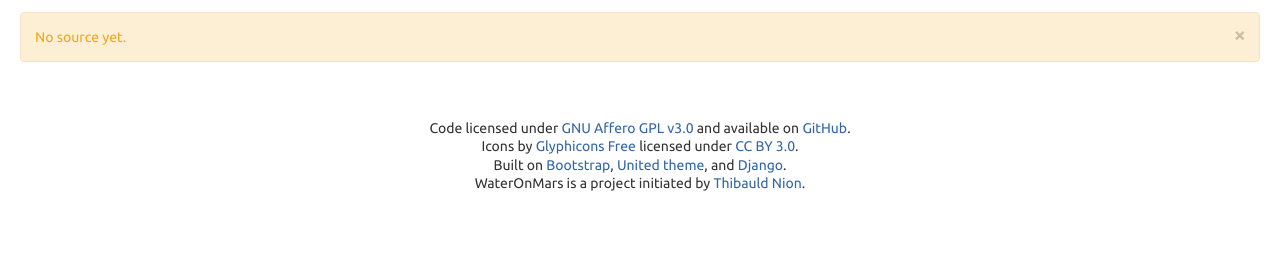
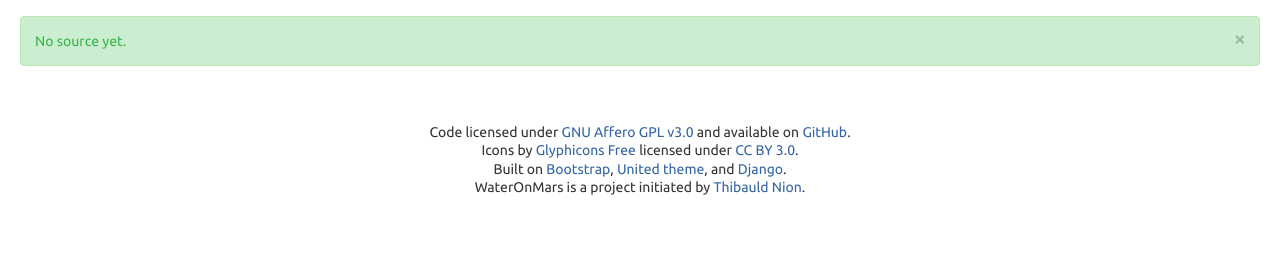
Before and after one commit to tibonihoo/wateronmars, a Django app: template wom_user/templates/sources.html in a window 1280 px wide. Shown: the part 78-341 px from the top of the page. Run offline with Django 3.2, Linux system fonts and the light colour scheme; the template is opened without the code that fills it, so the values that code supplies are empty; parts of the project's set-up code (start-up, migrations or seed data) failed here and were passed over; some libraries are stand-ins or nearby versions.

Commit message:
fix message display for when there is no sources

```diff
--- a/wom_user/templates/river.html
+++ b/wom_user/templates/river.html
@@ -44,10 +44,10 @@ jQuery.ias({
   </ul>
 </div>
 {% empty %}
-<div class="alert alert-block">
+<div class="alert alert-success alert-block">
   <button type="button" class="close" data-dismiss="alert">&times;</button>
   <p>No news so far, strange isn't it ?</p>
-{% if source_add_bookmarklet %}
+{% if visitor_name and owner_name == visitor_name and source_add_bookmarklet %}
   <p>You can subscribe to news sources with the following bookmarklet: <a href="{{ source_add_bookmarklet }}">Subscribe !</a></p>.
 {% endif %}
 </div>
--- a/wom_user/templates/sources.html
+++ b/wom_user/templates/sources.html
@@ -48,12 +48,12 @@ jQuery.ias({
 </ul>
 {% else %}
   {% if tagged_web_feeds %}
-  <div class="alert alert-block">
+  <div class="alert alert-success alert-block" style="margin-top:1em;">
     <button type="button" class="close" data-dismiss="alert">&times;</button>
     <p>No source apart from the feed subscriptions.</p>
   </div>
   {% else %}
-  <div class="alert alert-block">
+  <div class="alert alert-success alert-block" style="margin-top:1em;">
     <button type="button" class="close" data-dismiss="alert">&times;</button>
     <p>No source yet.</p>
   </div>
```
